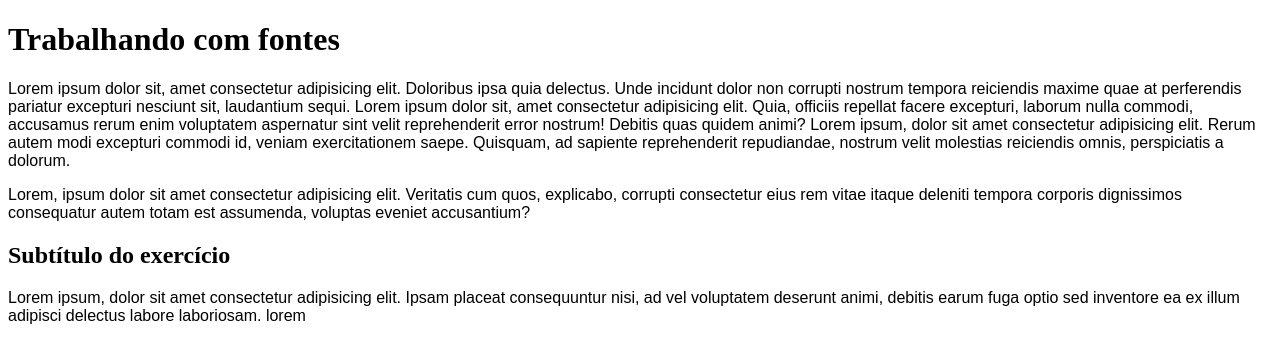
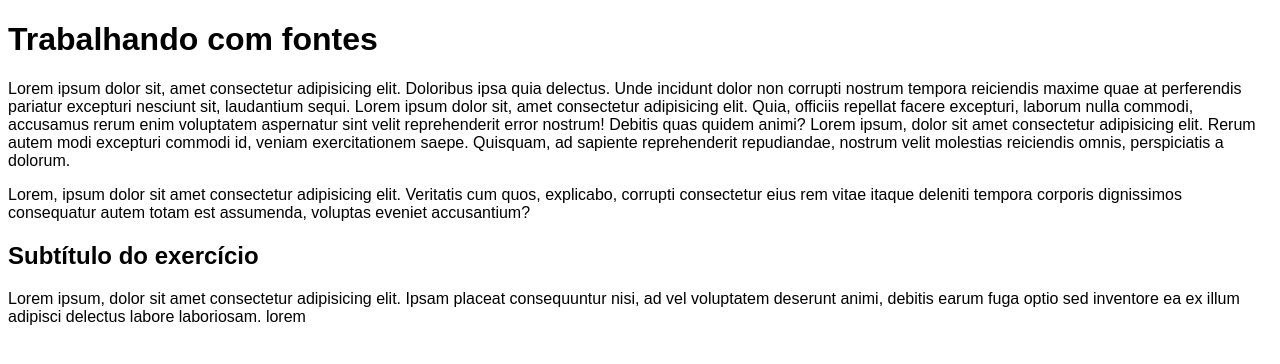
Before and after one commit to Franciele-JSantiago/HTML-CSS, a plain HTML site: page Exercícios/ex017/fonte01.html in a window 1280 px wide. Drawn offline with Linux system fonts and the light colour scheme.

Commit message:
Atualização

```diff
--- a/Exercícios/ex017/fonte01.html
+++ b/Exercícios/ex017/fonte01.html
@@ -6,13 +6,21 @@
   <meta name="viewport" content="width=device-width, initial-scale=1.0">
   <title>Fontes em CSS</title>
   <style>
-    body{
+    body {
       font-family: Arial, Helvetica, sans-serif;
+      /*
+      Medidas Absolutas
+      cm, mm, in, px, pt, pc
+
+      Medidas Relativas
+      em, ex,rem, vw, vh, %
+      16px geralmente é 1em
+      */
     }
 
-    h1, h2{
-      font-family: 'Times New Roman', Times, serif;
-    }
+
+
+
   </style>
 </head>
 <body >
```
